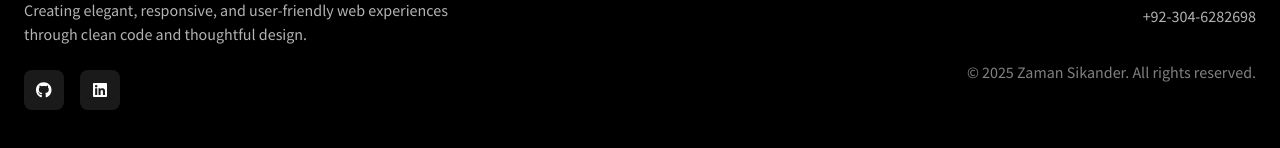
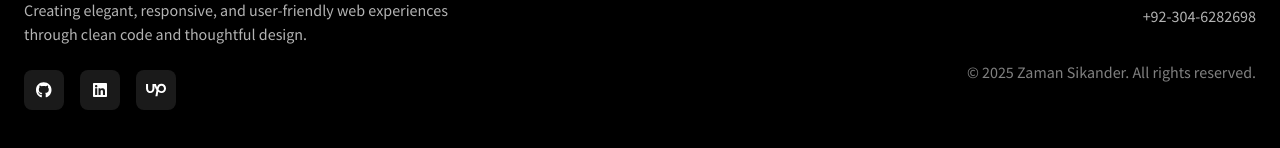
Before and after one commit to ZamanSikander/my-site, a React (Vite) app: page / in a window 1280 px wide. Shown: the part 6798-6946 px from the top of the page. Built offline with nearby package versions, Linux system fonts and the light colour scheme.

Commit message:
added upowork link to the footer

```diff
--- a/src/components/Footer.jsx
+++ b/src/components/Footer.jsx
@@ -1,5 +1,5 @@
 import { FontAwesomeIcon } from '@fortawesome/react-fontawesome';
-import { faGithub, faLinkedin} from '@fortawesome/free-brands-svg-icons';
+import { faGithub, faLinkedin, faUpwork} from '@fortawesome/free-brands-svg-icons';
 
 const Footer = () => {
   return (
@@ -41,6 +41,7 @@ const SocialLinks = () => {
   const socialLinks = [
     { icon: faGithub, href: "https://github.com/zamansikander/", label: "GitHub" },
     { icon: faLinkedin, href: "https://linkedin.com/in/zamansikander/", label: "LinkedIn" },
+    {icon: faUpwork, href:"https://www.upwork.com/freelancers/~01ef4eb25f55486b6f?mp_source=share", label: "Upwork"}
   ];
 
   return (
```
Also changed, not shown: 1 other file (tests, documents, lock files or other folders).
